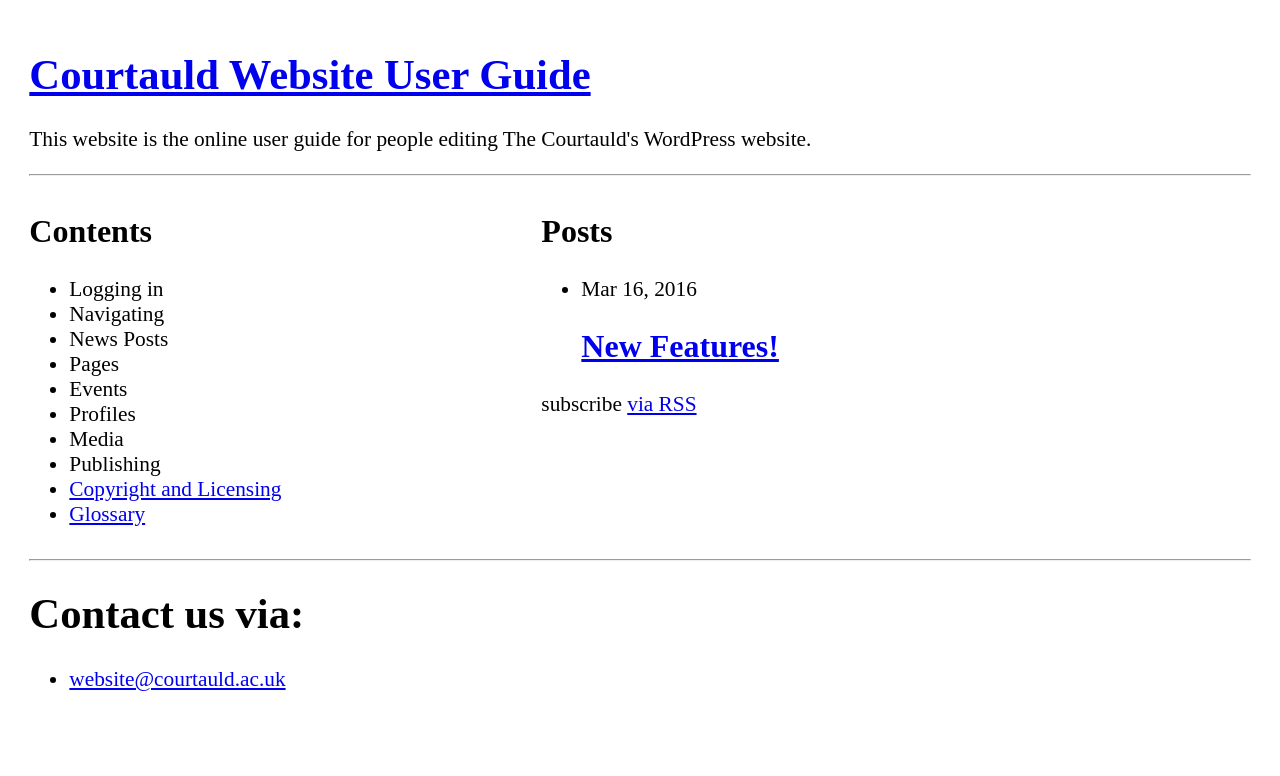
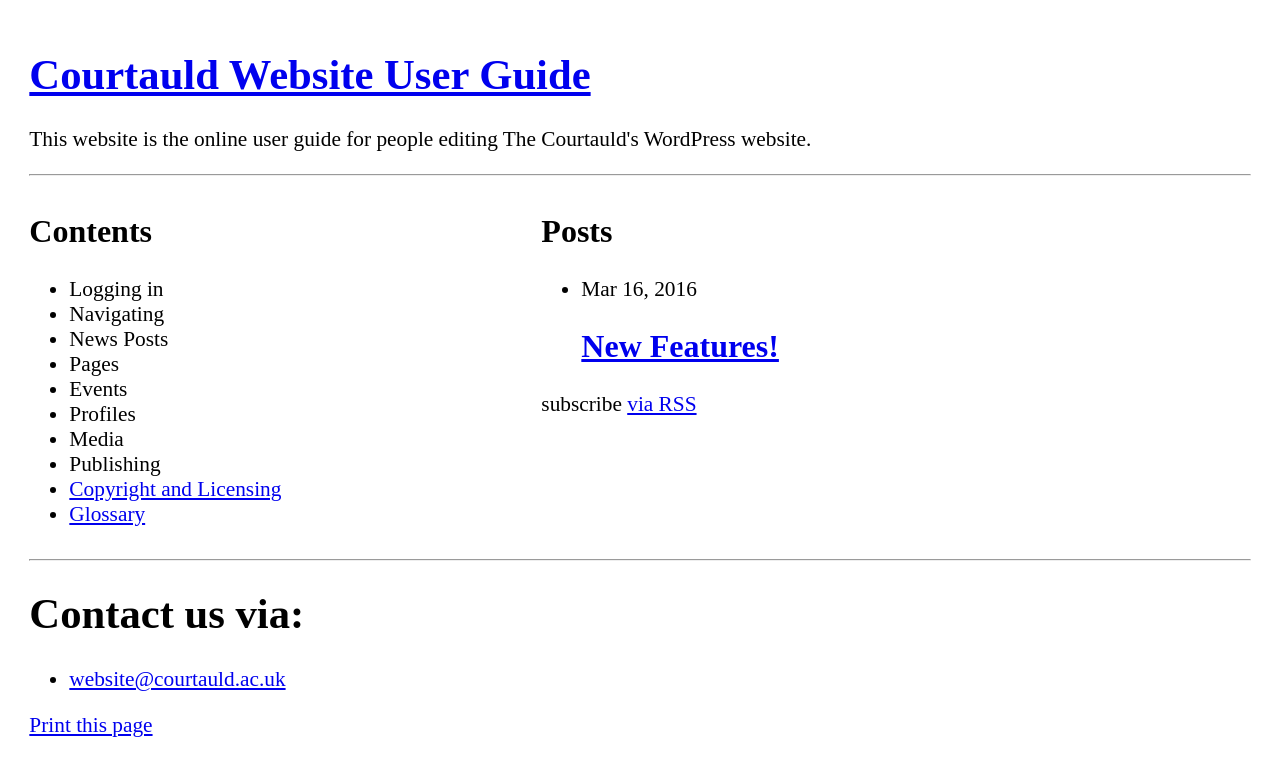
Before and after one commit to Courtauld/guide, a Jekyll site: the page built from index.html, in a window 1280 px wide. Shown: the top 776 px of the page. Built offline with Jekyll 4.4.1, drawn with Linux system fonts in a browser that asks for light colours.

Commit message:
Add 'print this page' link

```diff
--- a/_includes/footer.html
+++ b/_includes/footer.html
@@ -10,6 +10,7 @@
       </div>
 
       <div class="footer-col footer-col-2">
+		<a href="javascript:if(window.print)window.print()">Print this page</a>
       </div>
     </div>
 
```
